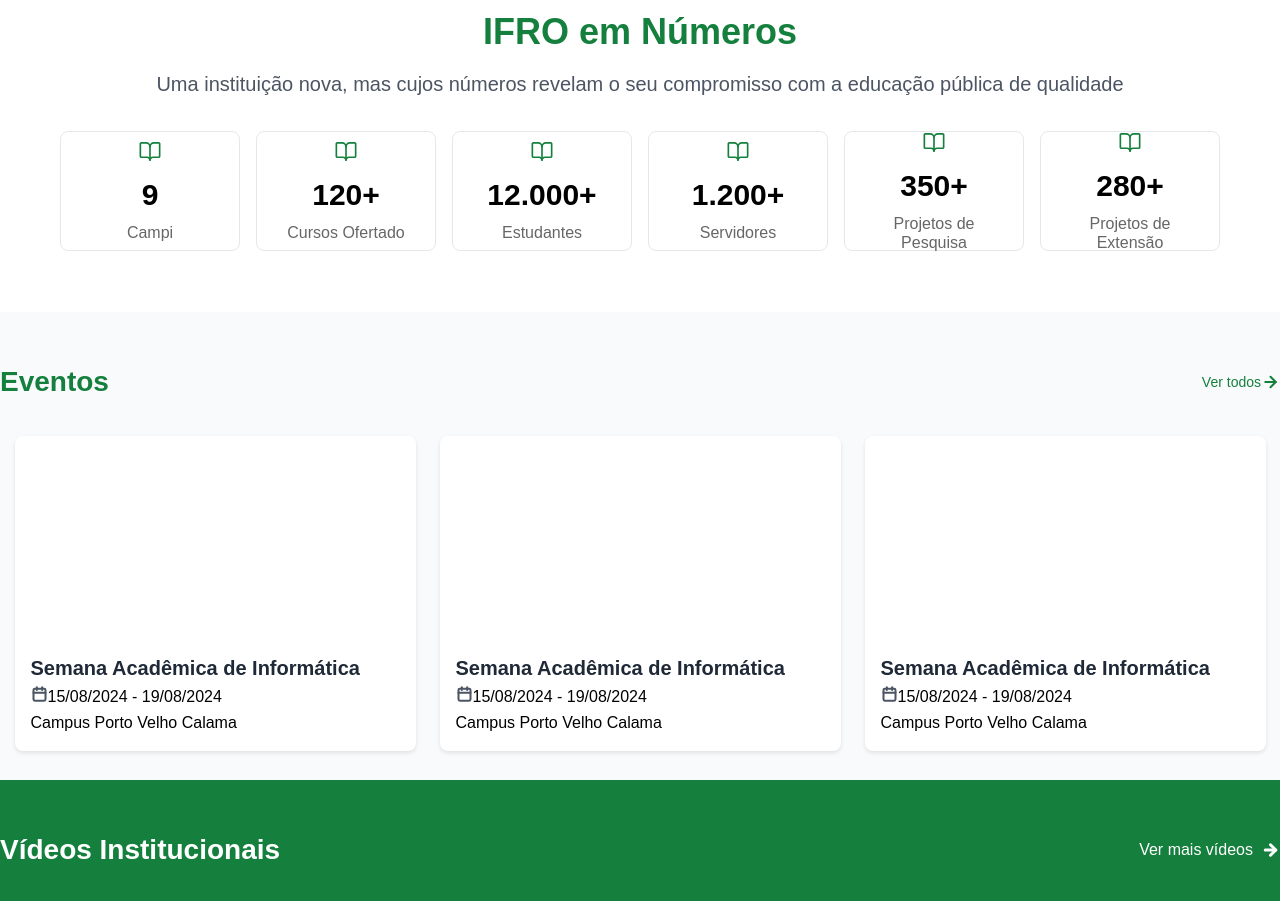
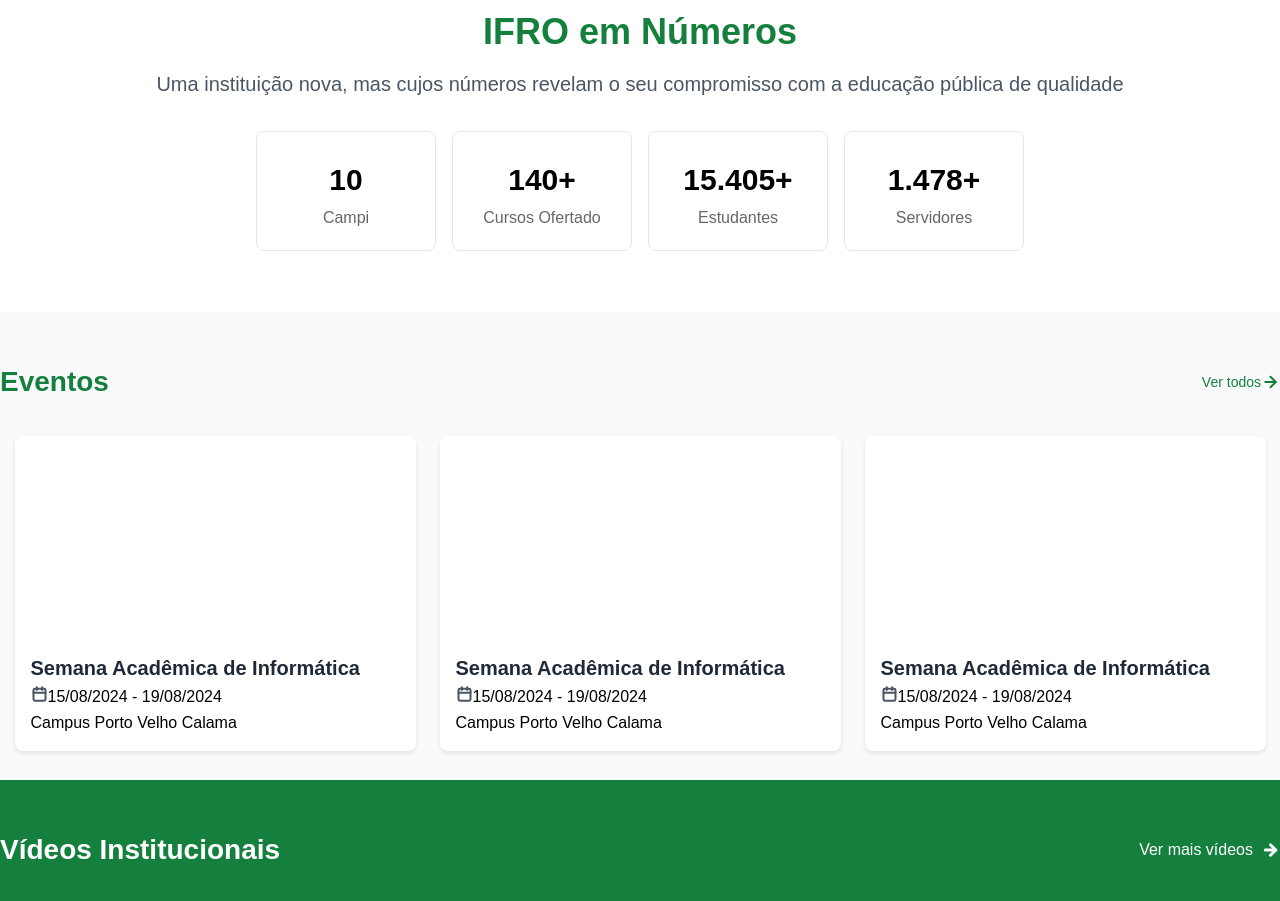
Before and after one commit to RuanLopes1350/ifro-portal, a website built with Vite: page index.html in a window 1280 px wide. Shown: the part 2599-3500 px from the top of the page. Built offline with nearby package versions, Linux system fonts and the light colour scheme.

Commit message:
alteração minimalista no html

```diff
--- a/index.html
+++ b/index.html
@@ -40,7 +40,9 @@
           <input type="text" placeholder="Pesquisar..." />
           <button class="search-btn">
             <svg width="20" height="20" viewBox="0 0 24 24" fill="none">
-              <path d="M21 21L16.514 16.506M19 10.5C19 15.194 15.194 19 10.5 19S2 15.194 2 10.5 5.806 2 10.5 2 19 5.806 19 10.5Z" stroke="#9CA3AF" stroke-width="2" stroke-linecap="round" stroke-linejoin="round"/>
+              <path
+                d="M21 21L16.514 16.506M19 10.5C19 15.194 15.194 19 10.5 19S2 15.194 2 10.5 5.806 2 10.5 2 19 5.806 19 10.5Z"
+                stroke="#9CA3AF" stroke-width="2" stroke-linecap="round" stroke-linejoin="round" />
             </svg>
           </button>
         </div>
@@ -77,8 +79,9 @@
         <a href="#" class="todas-noticias">
           Todas as notícias
           <svg width="19" height="18" viewBox="0 0 19 18" fill="none" xmlns="http://www.w3.org/2000/svg">
-            <path d="M4.25 9H14.75" stroke="#15803D" stroke-width="2" stroke-linecap="round" stroke-linejoin="round"/>
-            <path d="M9.5 3.75L14.75 9L9.5 14.25" stroke="#15803D" stroke-width="2" stroke-linecap="round" stroke-linejoin="round"/>
+            <path d="M4.25 9H14.75" stroke="#15803D" stroke-width="2" stroke-linecap="round" stroke-linejoin="round" />
+            <path d="M9.5 3.75L14.75 9L9.5 14.25" stroke="#15803D" stroke-width="2" stroke-linecap="round"
+              stroke-linejoin="round" />
           </svg>
         </a>
       </div>
@@ -423,43 +426,37 @@
         pública de qualidade</p>
       <div class="cards-numeros">
         <div class="card-numeros1">
-          <img src="biblioteca.svg">
-          <h1>9</h1>
+          <h1>10</h1>
           <p>
             Campi
           </p>
         </div>
         <div class="card-numeros2">
-          <img src="biblioteca.svg">
-          <h1>120+</h1>
+          <h1>140+</h1>
           <p>
             Cursos Ofertado
           </p>
         </div>
         <div class="card-numeros3">
-          <img src="biblioteca.svg">
-          <h1>12.000+</h1>
+          <h1>15.405+</h1>
           <p>
             Estudantes
           </p>
         </div>
         <div class="card-numeros4">
-          <img src="biblioteca.svg">
-          <h1>1.200+</h1>
+          <h1>1.478+</h1>
           <p>
             Servidores
           </p>
         </div>
-        <div class="card-numeros5">
-          <img src="biblioteca.svg">
+        <!-- <div class="card-numeros5">
           <h1>350+</h1>
           <p>Projetos de Pesquisa</p>
         </div>
         <div class="card-numeros6">
-          <img src="biblioteca.svg">
           <h1>280+</h1>
           <p>Projetos de Extensão</p>
-        </div>
+        </div> -->
       </div>
     </div>
 
```
